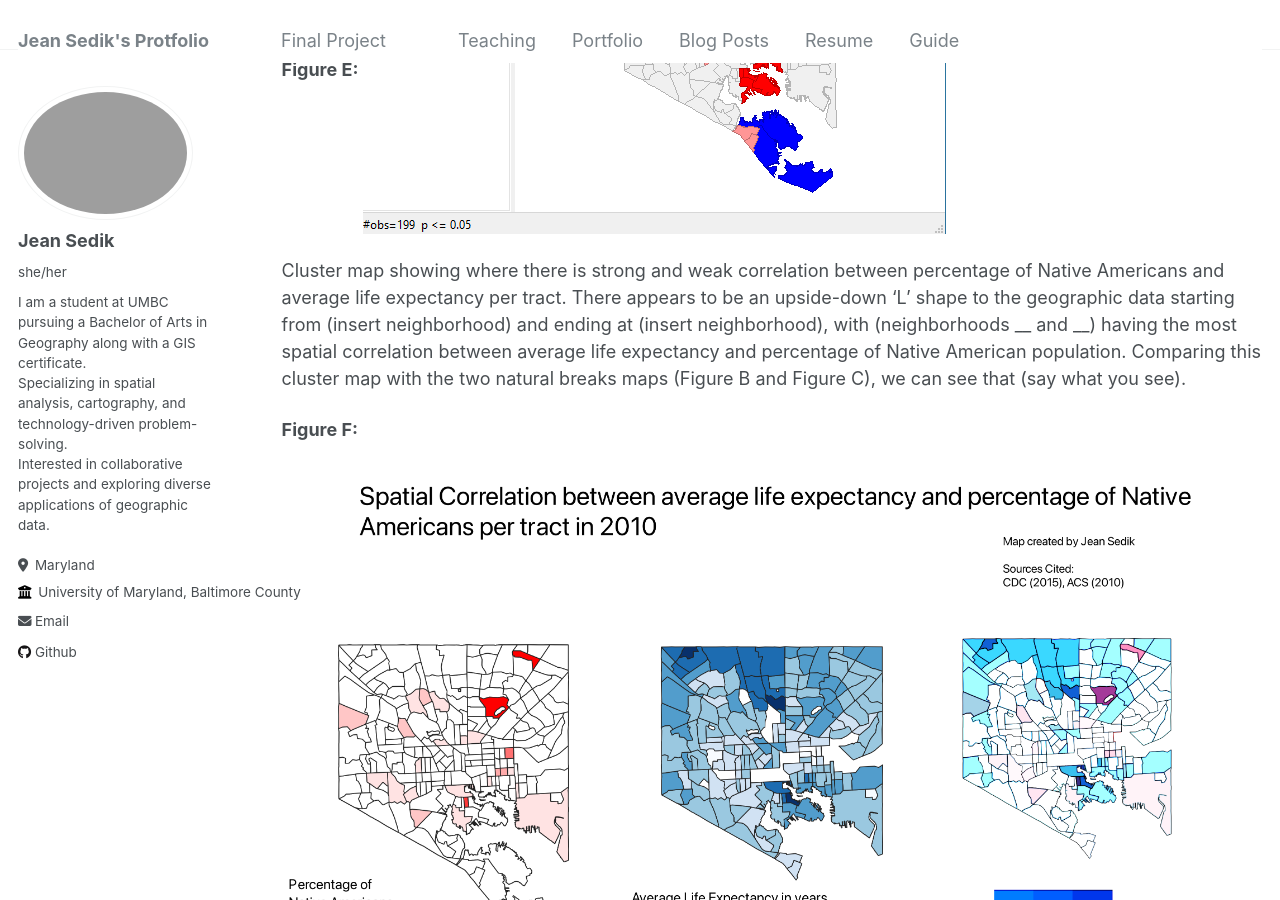
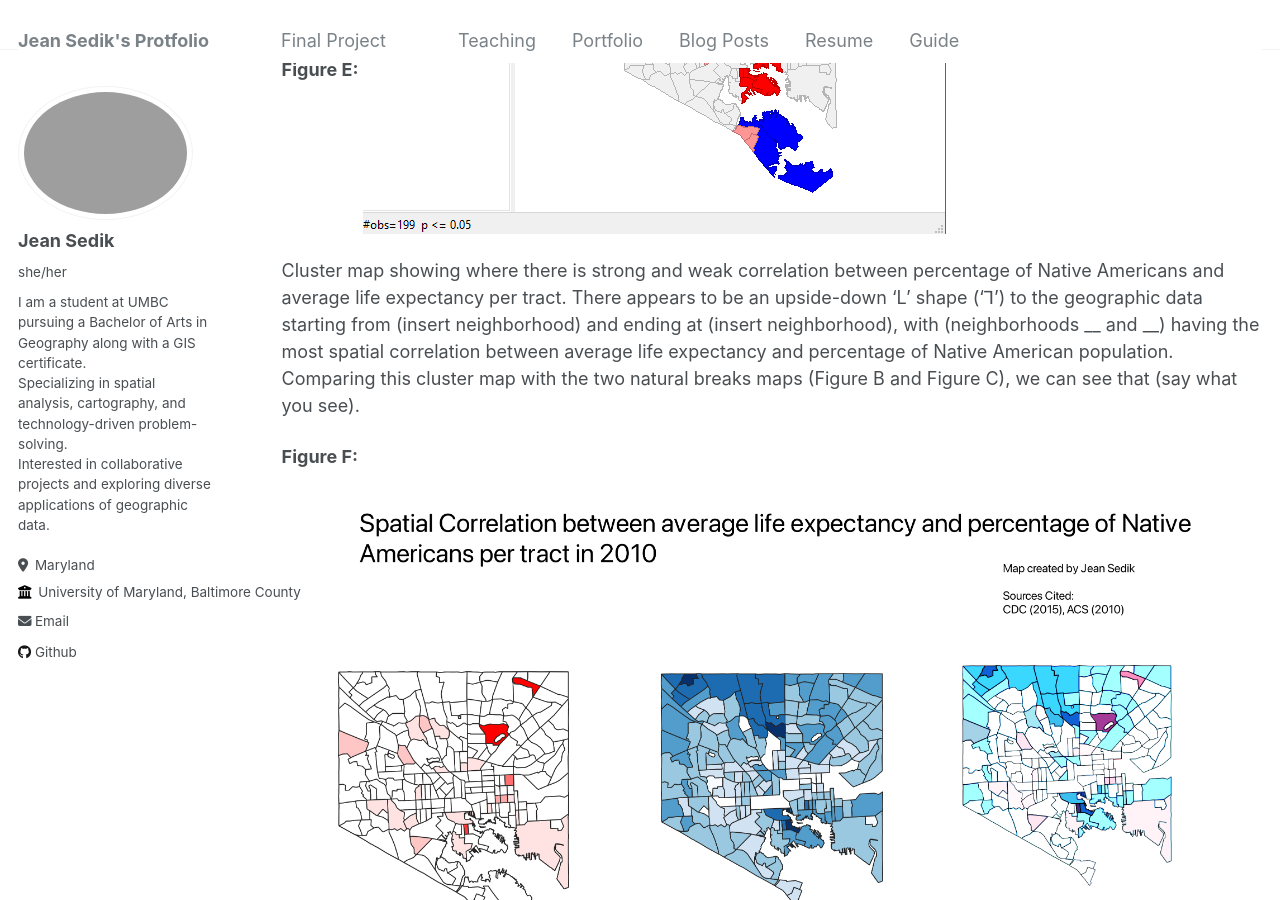
Before and after one commit to VG68490/VG68490.github.io, a Jekyll site: the page built from _pages/finalproj.md, in a window 1280 px wide and 900 px high, scrolled down 3436 px. Built offline with Jekyll 4.4.1, drawn with Linux system fonts in a browser that asks for light colours.

```diff
--- a/_pages/finalproj.md
+++ b/_pages/finalproj.md
@@ -57,7 +57,7 @@ A map showing areas where the Moran's I value is less than or exceeds the p-valu
 <b> Figure E: </b>
 ![LISA Cluster Map](/images/lisa_cluster_map.png)
 
-Cluster map showing where there is strong and weak correlation between percentage of Native Americans and average life expectancy per tract. There appears to be an upside-down 'L' shape to the geographic data starting from (insert neighborhood) and ending at (insert neighborhood), with (neighborhoods __ and __) having the most spatial correlation between average life expectancy and percentage of Native American population. Comparing this cluster map with the two natural breaks maps (Figure B and Figure C), we can see that (say what you see).
+Cluster map showing where there is strong and weak correlation between percentage of Native Americans and average life expectancy per tract. There appears to be an upside-down 'L' shape ('ꓶ') to the geographic data starting from (insert neighborhood) and ending at (insert neighborhood), with (neighborhoods __ and __) having the most spatial correlation between average life expectancy and percentage of Native American population. Comparing this cluster map with the two natural breaks maps (Figure B and Figure C), we can see that (say what you see).
 
 
 <b> Figure F: </b>
```
